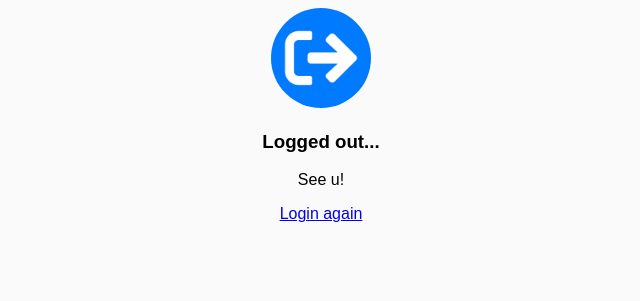
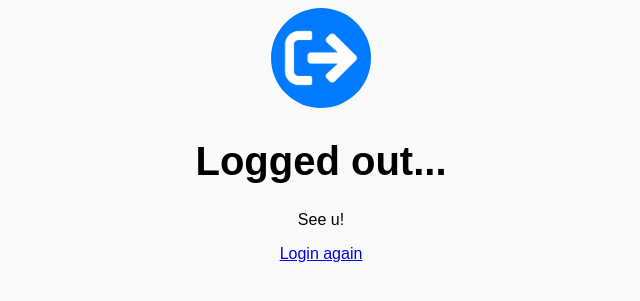
Before and after one commit to ImpyKid/webtechnologien, a PHP site: page /logout.html in a window 1280 px wide. Shown: the top 301 px of the page, without its empty margins (319-959 px from the left). Run offline with PHP 8.4, Linux system fonts and the light colour scheme.

Commit message:
überschriften geändert

```diff
--- a/Aufgabe 2/login.html
+++ b/Aufgabe 2/login.html
@@ -11,7 +11,7 @@
         <div class="item-center">
             <img src="images/chat.png">
             <br>
-            <h3>Please sign in</h3>
+            <h1>Please sign in</h1>
         </div>
         <fieldset>
             <legend>Login</legend>
--- a/Aufgabe 2/logout.html
+++ b/Aufgabe 2/logout.html
@@ -10,7 +10,7 @@
     <div class="item-center site">
         <img src="images/logout.png" width="50" height="50">
         <br>
-        <h3>Logged out...</h3>
+        <h1>Logged out...</h1>
         <p>See u!</p>
 
         <p><a href="Login.html">Login again</a></p>
--- a/Aufgabe 2/register.html
+++ b/Aufgabe 2/register.html
@@ -11,7 +11,7 @@
         <div class="item-center">
             <img src="images/user.png" width="50" height="50">
             <br>
-            <h3>Register yourself</h3>
+            <h1>Register yourself</h1>
         </div>
 
         <fieldset>
--- a/Aufgabe 2/style.css
+++ b/Aufgabe 2/style.css
@@ -70,3 +70,8 @@ input .wide-text {
 select {
     width: 100%;
 }
+
+h1{
+color: black;
+font-size: 40px;
+}
```
